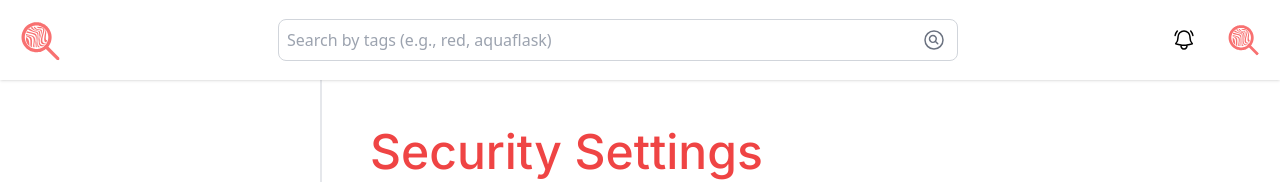
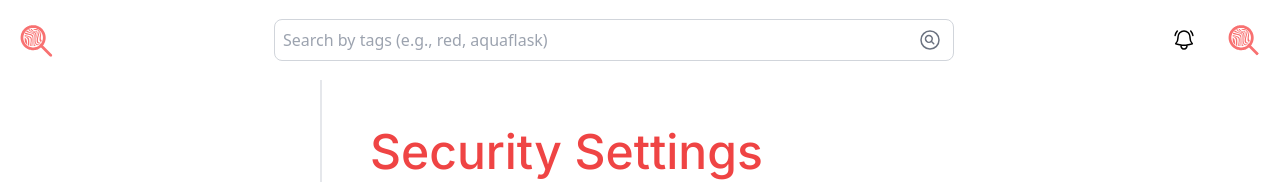
Before and after one commit to Qntlz/Lost-Found-Web-App, a Next.js app: page /profile/security in a window 1280 px wide. Shown: the top 182 px of the page. Built offline with nearby package versions, Linux system fonts and the light colour scheme; no server answers.

Commit message:
Remove shadow style & reduce width

```diff
--- a/app/ui/home/header/navbar.tsx
+++ b/app/ui/home/header/navbar.tsx
@@ -10,10 +10,10 @@ export default function Header() {
 
   return (
     <div className="relative">
-      <header className="bg-white shadow p-4 flex flex-col md:flex-row justify-between items-center">
+      <header className="bg-white p-4 flex flex-col md:flex-row justify-between items-center">
         {/* Left: Logo */}
         <div className="flex items-center justify-between w-full md:w-auto">
-          <div className="w-12 h-12 rounded-full flex items-center justify-center text-white text-xl">
+          <div className="w-10 h-12 rounded-full flex items-center justify-center text-white text-xl">
             <Link href="/home">
               <Image
                 src="/logo.svg"
```
